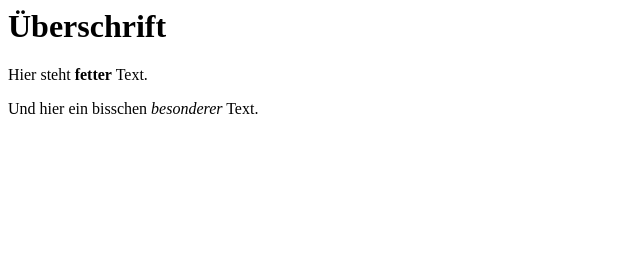
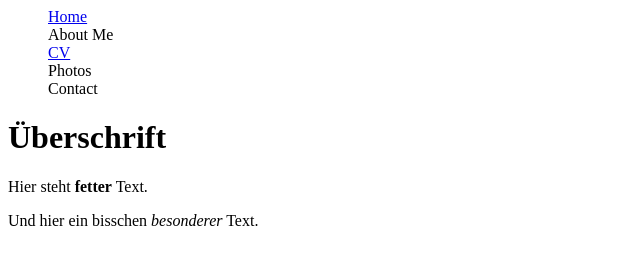
Before and after one commit to breuninger-iu/test, a plain HTML site: page index.html in a window 1280 px wide. Shown: the whole page, without its empty margins (0-640 px from the left). Drawn offline with Linux system fonts and the light colour scheme.

Commit message:
css test

```diff
--- a/index.html
+++ b/index.html
@@ -1,13 +1,28 @@
 <html lang="en">
+
 <head>
     <meta charset="UTF-8">
     <meta http-equiv="X-UA-Compatible" content="IE=edge">
     <meta name="viewport" content="width=device-width, initial-scale=1.0">
+    <link rel="stylesheet" href="style.css">
     <title>Testseite</title>
 </head>
+
 <body>
+    <div class="menu">
+        <ul>
+            <li class="menu-item"> <a href="index.html">Home</a></li>
+            <li class="menu-item"> <a href=""></a> About Me</li>
+            <li class="menu-item"> <a href="CV.html">CV</a></li>
+            <li class="menu-item"> <a href=""></a>Photos</li>
+            <li class="menu-item"> <a href=""></a>Contact</li>
+        </ul>
+    </div>
     <h1>Überschrift</h1>
-    <div class="erster-block"><p>Hier steht <b>fetter</b> Text.</p>
-    <p>Und hier ein bisschen <em>besonderer</em> Text.</p></div>
+    <div class="erster-block">
+        <p>Hier steht <b>fetter</b> Text.</p>
+        <p>Und hier ein bisschen <em>besonderer</em> Text.</p>
+    </div>
 </body>
+
 </html>
--- /dev/null
+++ b/style.css
@@ -0,0 +1,8 @@
+.menu>ul {
+    list-style-type: none;
+}
+
+li a {
+    display: block;
+    width: 60px;
+}
```
Also changed, not shown: CV.html (added, +1 -0 lines).
